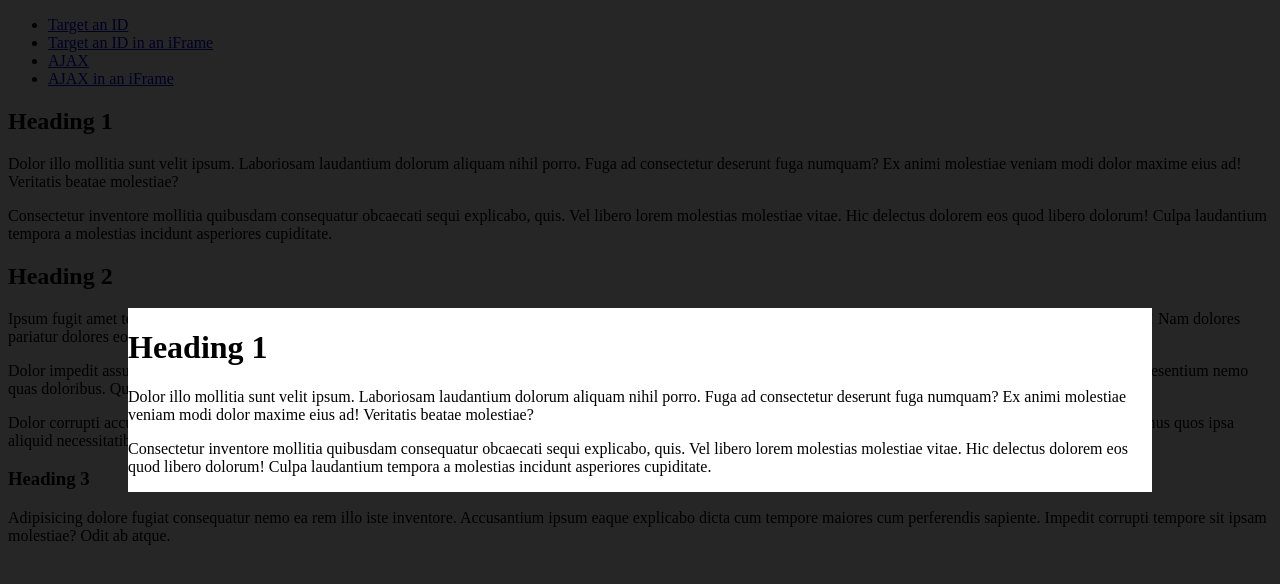
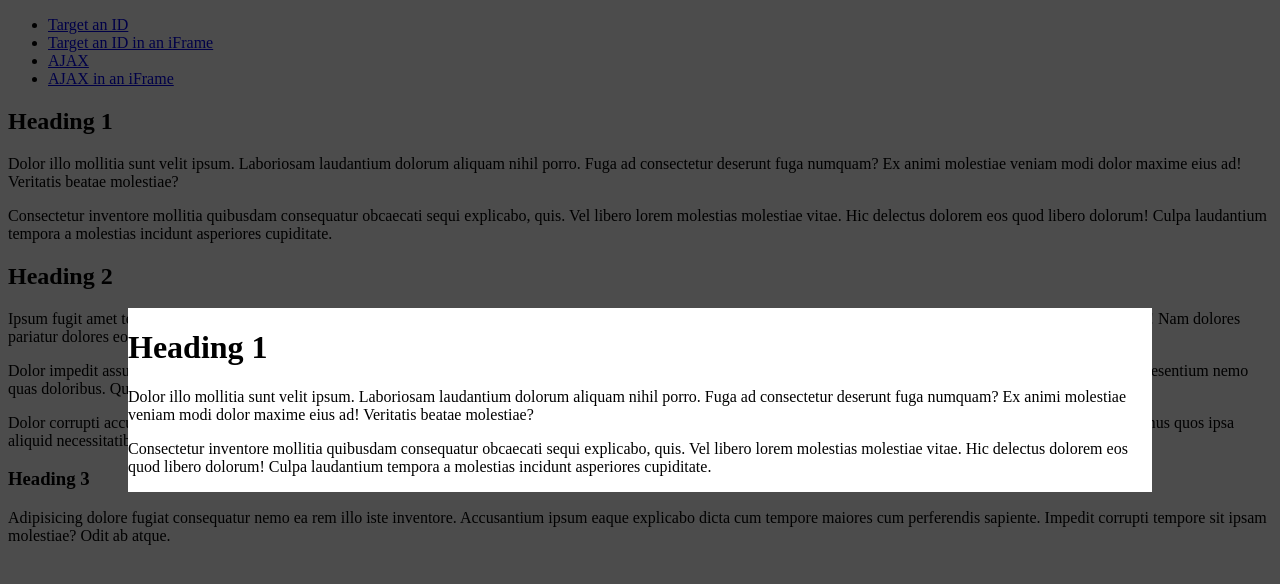
Before and after one commit to chaucerbao/simply.js-v1, a plain HTML site: page index.html in a window 1280 px wide. Both pictures are taken after a click on the link "Target an ID". Drawn offline with Linux system fonts and the light colour scheme.

Commit message:
Make the overlay a little lighter

```diff
--- a/src/css/modal.css
+++ b/src/css/modal.css
@@ -3,7 +3,7 @@ body.no-scroll {
 }
 
 #modal-overlay {
-  background-color: rgba(0, 0, 0, .85);
+  background-color: rgba(0, 0, 0, .7);
   opacity: 0;
   position: absolute; left: 0; top: 0; z-index: -1;
   transition: opacity .1s;
--- a/src/js/modal.js
+++ b/src/js/modal.js
@@ -1,4 +1,6 @@
 (function(d, w) {
+  'use strict';
+
   var body = d.body,
     overlay = d.createElement('div'),
     content,
```
